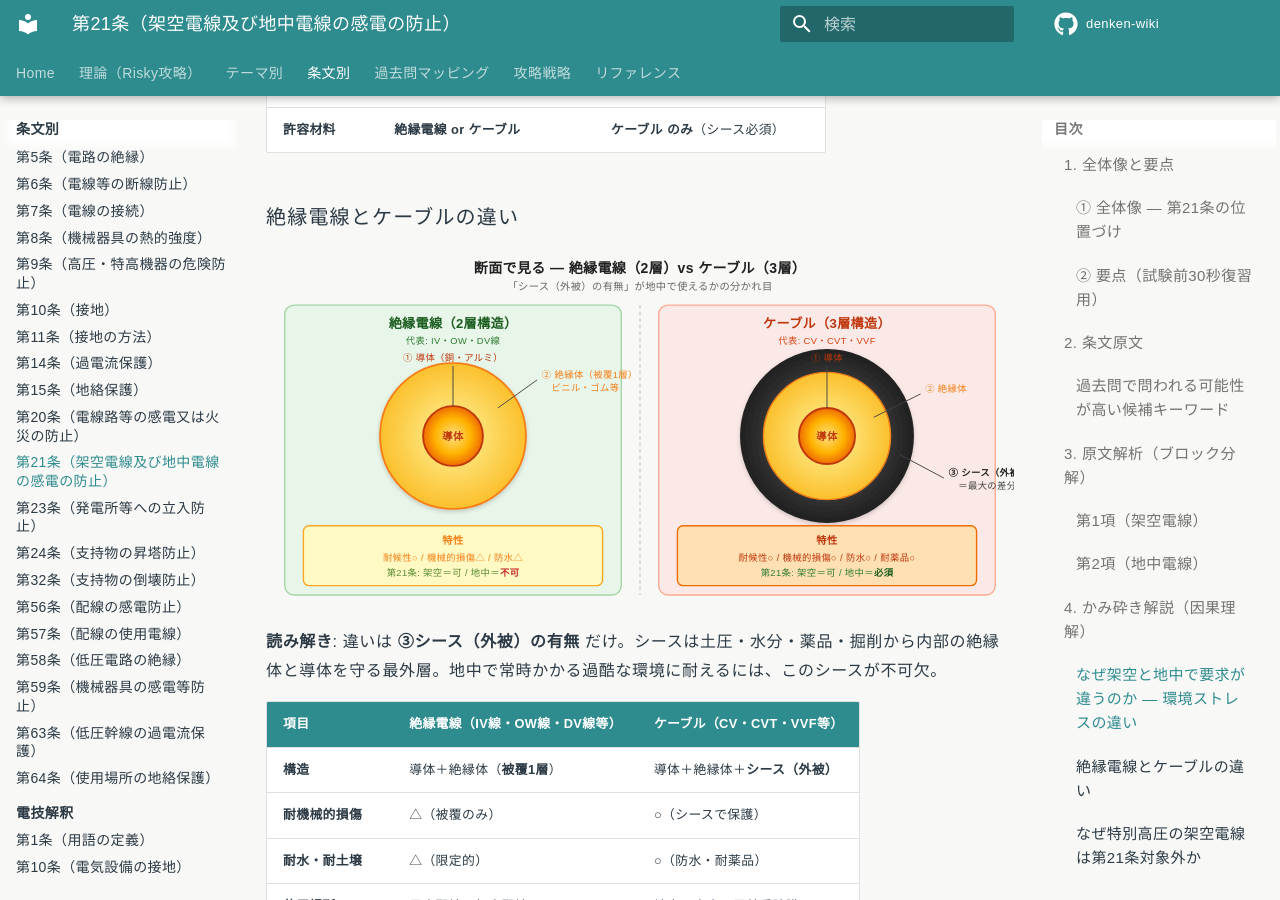
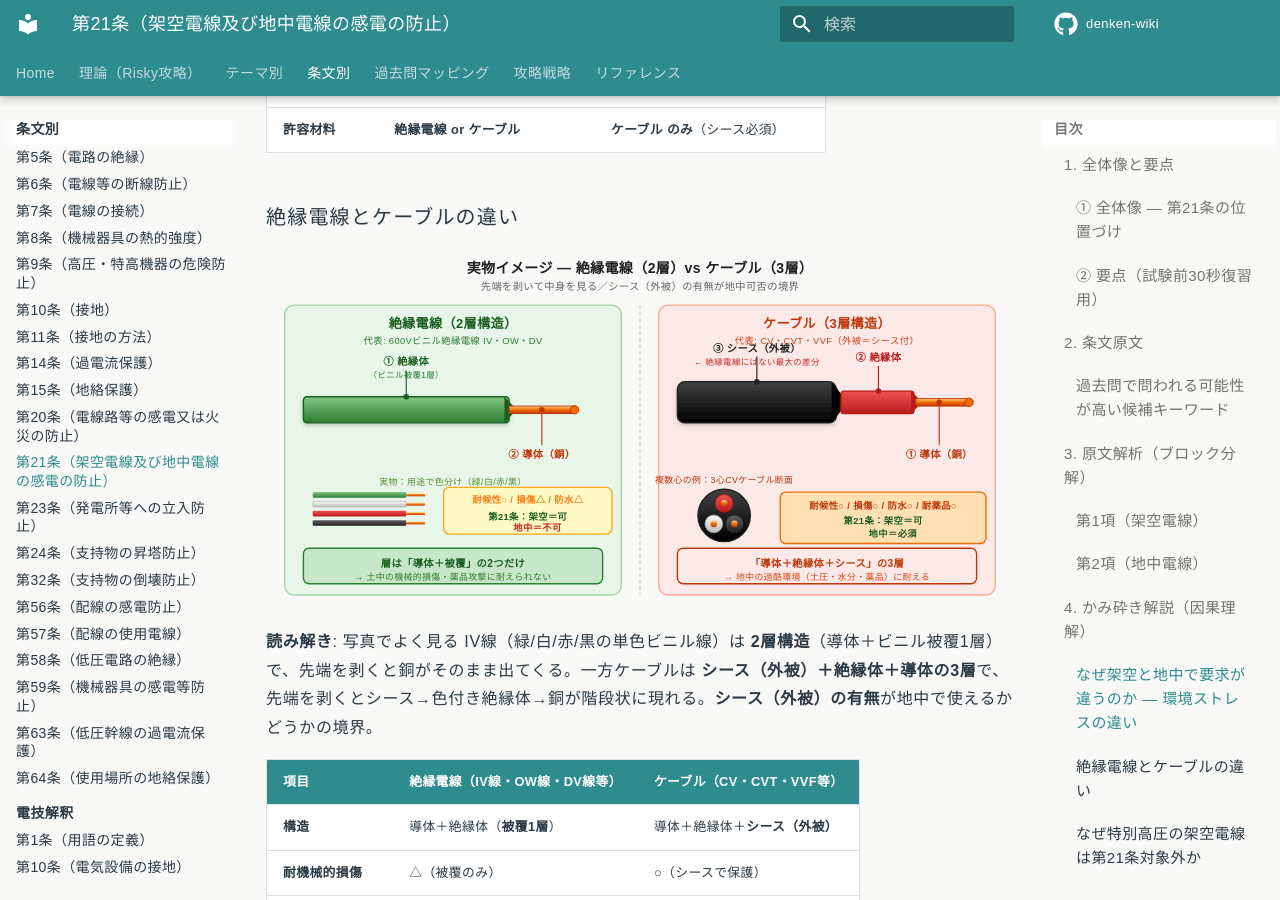
Before and after one commit to kfurufuru/denken-wiki, an MkDocs documentation site: the page built from docs/articles/kijun/21.md, in a window 1280 px wide and 900 px high, scrolled down 5472 px. Built offline with MkDocs 1.6.1 and Material for MkDocs 9.7.7, drawn with Linux system fonts in a browser that asks for light colours; comment, search, counter and statistics services are not loaded.

Commit message:
fix(kijun/21): 判定フローSVG重なり修正＋断面図を実物側面ビューに変更
- §5 判定フロー: 「通常パターン」(緑) と「例外パターン」(黄) のboxが重なっていた問題を修正
  - 通常: x=20-200 / 例外: x=230-410 で30px間隔を確保
  - No/Yes矢印の終端と注釈位置を再配置
  - 残骸の空rect削除

- §4 絶縁電線vsケーブル比較: 同心円の断面図 → 実物側面ビュー（先端を剥いた図）に変更
  - 写真でよく見るIV線の見た目（4色のビニル線）を再現
  - ケーブル側はシース→絶縁体→銅の階段状の剥き出しで層構造を視覚化
  - 3心CVケーブル断面の配置を縮小・banner非干渉に調整

```diff
--- a/docs/articles/kijun/21.md
+++ b/docs/articles/kijun/21.md
@@ -172,50 +172,84 @@
 
 <div><svg viewBox="0 0 800 380" xmlns="http://www.w3.org/2000/svg" width="100%" preserveAspectRatio="xMidYMid meet">
 <defs>
-<filter id="sh21x" x="-20%" y="-20%" width="140%" height="140%"><feDropShadow dx="0" dy="2" stdDeviation="2" flood-opacity="0.18"/></filter>
-<radialGradient id="cu21" cx="50%" cy="50%" r="50%"><stop offset="0%" stop-color="#ffe082"/><stop offset="60%" stop-color="#ffb300"/><stop offset="100%" stop-color="#ef6c00"/></radialGradient>
-<radialGradient id="ins21" cx="50%" cy="50%" r="50%"><stop offset="0%" stop-color="#fff59d"/><stop offset="100%" stop-color="#fbc02d"/></radialGradient>
-<radialGradient id="sheath21" cx="50%" cy="50%" r="50%"><stop offset="0%" stop-color="#616161"/><stop offset="100%" stop-color="#212121"/></radialGradient>
+<filter id="sh21r" x="-20%" y="-20%" width="140%" height="140%"><feDropShadow dx="0" dy="2" stdDeviation="2" flood-opacity="0.2"/></filter>
+<linearGradient id="cu21r" x1="0" y1="0" x2="0" y2="1"><stop offset="0%" stop-color="#ffd180"/><stop offset="50%" stop-color="#ef6c00"/><stop offset="100%" stop-color="#bf360c"/></linearGradient>
+<linearGradient id="vinG21" x1="0" y1="0" x2="0" y2="1"><stop offset="0%" stop-color="#81c784"/><stop offset="100%" stop-color="#2e7d32"/></linearGradient>
+<linearGradient id="vinW21" x1="0" y1="0" x2="0" y2="1"><stop offset="0%" stop-color="#fafafa"/><stop offset="100%" stop-color="#bdbdbd"/></linearGradient>
+<linearGradient id="vinR21" x1="0" y1="0" x2="0" y2="1"><stop offset="0%" stop-color="#ef5350"/><stop offset="100%" stop-color="#b71c1c"/></linearGradient>
+<linearGradient id="vinK21" x1="0" y1="0" x2="0" y2="1"><stop offset="0%" stop-color="#616161"/><stop offset="100%" stop-color="#212121"/></linearGradient>
+<linearGradient id="sheath21r" x1="0" y1="0" x2="0" y2="1"><stop offset="0%" stop-color="#424242"/><stop offset="100%" stop-color="#000"/></linearGradient>
 </defs>
-<text x="400" y="26" text-anchor="middle" font-size="15" font-weight="700" fill="#212121">断面で見る — 絶縁電線（2層）vs ケーブル（3層）</text>
-<text x="400" y="44" text-anchor="middle" font-size="11" fill="#666">「シース（外被）の有無」が地中で使えるかの分かれ目</text>
+<text x="400" y="26" text-anchor="middle" font-size="15" font-weight="700" fill="#212121">実物イメージ — 絶縁電線（2層）vs ケーブル（3層）</text>
+<text x="400" y="44" text-anchor="middle" font-size="11" fill="#666">先端を剥いて中身を見る／シース（外被）の有無が地中可否の境界</text>
 <line x1="400" y1="60" x2="400" y2="370" stroke="#bdbdbd" stroke-width="1" stroke-dasharray="4,3"/>
 <rect x="20" y="60" width="360" height="310" rx="10" fill="#e8f5e9" stroke="#a5d6a7" stroke-width="1.5"/>
 <text x="200" y="84" text-anchor="middle" font-size="14" font-weight="700" fill="#1b5e20">絶縁電線（2層構造）</text>
-<text x="200" y="102" text-anchor="middle" font-size="10" fill="#2e7d32">代表: IV・OW・DV線</text>
-<circle cx="200" cy="200" r="78" fill="url(#ins21)" stroke="#f57f17" stroke-width="2" filter="url(#sh21x)"/>
-<circle cx="200" cy="200" r="32" fill="url(#cu21)" stroke="#bf360c" stroke-width="2"/>
-<text x="200" y="204" text-anchor="middle" font-size="11" font-weight="700" fill="#bf360c">導体</text>
-<line x1="200" y1="168" x2="200" y2="125" stroke="#424242" stroke-width="1"/>
-<text x="200" y="120" text-anchor="middle" font-size="10" fill="#bf360c">① 導体（銅・アルミ）</text>
-<line x1="248" y1="170" x2="290" y2="140" stroke="#424242" stroke-width="1"/>
-<text x="295" y="138" font-size="10" fill="#f57f17">② 絶縁体（被覆1層）</text>
-<text x="295" y="152" font-size="10" fill="#f57f17">　ビニル・ゴム等</text>
-<rect x="40" y="296" width="320" height="64" rx="6" fill="#fff9c4" stroke="#f9a825" stroke-width="1.5"/>
-<text x="200" y="316" text-anchor="middle" font-size="11" font-weight="700" fill="#f57f17">特性</text>
-<text x="200" y="334" text-anchor="middle" font-size="10" fill="#f57f17">耐候性○ / 機械的損傷△ / 防水△</text>
-<text x="200" y="350" text-anchor="middle" font-size="10" fill="#558b2f">第21条: 架空＝可 / 地中＝<tspan font-weight="700" fill="#c62828">不可</tspan></text>
+<text x="200" y="102" text-anchor="middle" font-size="10" fill="#2e7d32">代表: 600Vビニル絶縁電線 IV・OW・DV</text>
+<rect x="40" y="158" width="220" height="28" rx="4" fill="url(#vinG21)" stroke="#1b5e20" stroke-width="1.5" filter="url(#sh21r)"/>
+<polygon points="255,158 268,172 255,186" fill="#1b5e20"/>
+<rect x="260" y="168" width="68" height="8" fill="url(#cu21r)" stroke="#bf360c" stroke-width="1"/>
+<circle cx="330" cy="172" r="4.5" fill="#ef6c00" stroke="#bf360c" stroke-width="1"/>
+<line x1="150" y1="158" x2="150" y2="130" stroke="#1b5e20" stroke-width="1.2"/>
+<circle cx="150" cy="158" r="3" fill="#1b5e20"/>
+<text x="150" y="124" text-anchor="middle" font-size="11" font-weight="700" fill="#1b5e20">① 絶縁体</text>
+<text x="150" y="138" text-anchor="middle" font-size="9" fill="#2e7d32">（ビニル被覆1層）</text>
+<line x1="295" y1="172" x2="295" y2="210" stroke="#bf360c" stroke-width="1.2"/>
+<circle cx="295" cy="172" r="3" fill="#bf360c"/>
+<text x="295" y="223" text-anchor="middle" font-size="11" font-weight="700" fill="#bf360c">② 導体（銅）</text>
+<text x="200" y="252" text-anchor="middle" font-size="9.5" fill="#558b2f">実物：用途で色分け（緑/白/赤/黒）</text>
+<rect x="50" y="260" width="100" height="6" rx="1" fill="url(#vinG21)"/>
+<rect x="150" y="261.5" width="20" height="3" fill="url(#cu21r)"/>
+<rect x="50" y="270" width="100" height="6" rx="1" fill="url(#vinW21)" stroke="#9e9e9e" stroke-width="0.5"/>
+<rect x="150" y="271.5" width="20" height="3" fill="url(#cu21r)"/>
+<rect x="50" y="280" width="100" height="6" rx="1" fill="url(#vinR21)"/>
+<rect x="150" y="281.5" width="20" height="3" fill="url(#cu21r)"/>
+<rect x="50" y="290" width="100" height="6" rx="1" fill="url(#vinK21)"/>
+<rect x="150" y="291.5" width="20" height="3" fill="url(#cu21r)"/>
+<rect x="190" y="255" width="180" height="50" rx="6" fill="#fff9c4" stroke="#f9a825" stroke-width="1.5"/>
+<text x="280" y="272" text-anchor="middle" font-size="10" font-weight="700" fill="#f57f17">耐候性○ / 損傷△ / 防水△</text>
+<text x="280" y="290" text-anchor="middle" font-size="10" font-weight="600" fill="#1b5e20">第21条：架空＝可</text>
+<text x="280" y="302" text-anchor="middle" font-size="10" font-weight="700" fill="#c62828">　　地中＝不可</text>
+<rect x="40" y="320" width="320" height="38" rx="6" fill="#c8e6c9" stroke="#2e7d32" stroke-width="1.5"/>
+<text x="200" y="340" text-anchor="middle" font-size="11" font-weight="700" fill="#1b5e20">層は「導体＋被覆」の2つだけ</text>
+<text x="200" y="354" text-anchor="middle" font-size="9.5" fill="#2e7d32">→ 土中の機械的損傷・薬品攻撃に耐えられない</text>
 <rect x="420" y="60" width="360" height="310" rx="10" fill="#fbe9e7" stroke="#ffab91" stroke-width="1.5"/>
 <text x="600" y="84" text-anchor="middle" font-size="14" font-weight="700" fill="#bf360c">ケーブル（3層構造）</text>
-<text x="600" y="102" text-anchor="middle" font-size="10" fill="#d84315">代表: CV・CVT・VVF</text>
-<circle cx="600" cy="200" r="92" fill="url(#sheath21)" stroke="#212121" stroke-width="2" filter="url(#sh21x)"/>
-<circle cx="600" cy="200" r="68" fill="url(#ins21)" stroke="#f57f17" stroke-width="1.5"/>
-<circle cx="600" cy="200" r="30" fill="url(#cu21)" stroke="#bf360c" stroke-width="2"/>
-<text x="600" y="204" text-anchor="middle" font-size="11" font-weight="700" fill="#bf360c">導体</text>
-<line x1="600" y1="170" x2="600" y2="125" stroke="#424242" stroke-width="1"/>
-<text x="600" y="120" text-anchor="middle" font-size="10" fill="#bf360c">① 導体</text>
-<line x1="650" y1="180" x2="700" y2="155" stroke="#424242" stroke-width="1"/>
-<text x="705" y="153" font-size="10" fill="#f57f17">② 絶縁体</text>
-<line x1="678" y1="220" x2="725" y2="245" stroke="#424242" stroke-width="1"/>
-<text x="730" y="243" font-size="10" font-weight="700" fill="#212121">③ シース（外被）</text>
-<text x="730" y="257" font-size="10" fill="#424242">　＝最大の差分</text>
-<rect x="440" y="296" width="320" height="64" rx="6" fill="#ffe0b2" stroke="#ef6c00" stroke-width="1.5"/>
-<text x="600" y="316" text-anchor="middle" font-size="11" font-weight="700" fill="#bf360c">特性</text>
-<text x="600" y="334" text-anchor="middle" font-size="10" fill="#bf360c">耐候性○ / 機械的損傷○ / 防水○ / 耐薬品○</text>
-<text x="600" y="350" text-anchor="middle" font-size="10" fill="#2e7d32">第21条: 架空＝可 / 地中＝<tspan font-weight="700" fill="#1b5e20">必須</tspan></text>
+<text x="600" y="102" text-anchor="middle" font-size="10" fill="#d84315">代表: CV・CVT・VVF（外被＝シース付）</text>
+<rect x="440" y="142" width="170" height="44" rx="8" fill="url(#sheath21r)" stroke="#212121" stroke-width="1.5" filter="url(#sh21r)"/>
+<polygon points="605,142 622,164 605,186" fill="#000"/>
+<rect x="615" y="152" width="78" height="24" rx="3" fill="url(#vinR21)" stroke="#b71c1c" stroke-width="1.5"/>
+<polygon points="690,152 702,164 690,176" fill="#b71c1c"/>
+<rect x="695" y="160" width="55" height="8" fill="url(#cu21r)" stroke="#bf360c" stroke-width="1"/>
+<circle cx="752" cy="164" r="4.5" fill="#ef6c00" stroke="#bf360c" stroke-width="1"/>
+<line x1="525" y1="142" x2="525" y2="115" stroke="#212121" stroke-width="1.2"/>
+<circle cx="525" cy="142" r="3" fill="#212121"/>
+<text x="525" y="110" text-anchor="middle" font-size="11" font-weight="700" fill="#212121">③ シース（外被）</text>
+<text x="525" y="124" text-anchor="middle" font-size="9" fill="#c62828">← 絶縁電線にはない最大の差分</text>
+<line x1="655" y1="152" x2="655" y2="125" stroke="#b71c1c" stroke-width="1.2"/>
+<circle cx="655" cy="152" r="3" fill="#b71c1c"/>
+<text x="655" y="120" text-anchor="middle" font-size="11" font-weight="700" fill="#b71c1c">② 絶縁体</text>
+<line x1="720" y1="164" x2="720" y2="210" stroke="#bf360c" stroke-width="1.2"/>
+<circle cx="720" cy="164" r="3" fill="#bf360c"/>
+<text x="720" y="223" text-anchor="middle" font-size="11" font-weight="700" fill="#bf360c">① 導体（銅）</text>
+<text x="490" y="250" text-anchor="middle" font-size="9.5" fill="#bf360c">複数心の例：3心CVケーブル断面</text>
+<circle cx="490" cy="285" r="28" fill="url(#sheath21r)" stroke="#212121" stroke-width="1.5"/>
+<circle cx="490" cy="272" r="9.5" fill="url(#vinR21)" stroke="#b71c1c" stroke-width="0.8"/>
+<circle cx="490" cy="272" r="3.5" fill="url(#cu21r)"/>
+<circle cx="479" cy="294" r="9.5" fill="url(#vinW21)" stroke="#9e9e9e" stroke-width="0.8"/>
+<circle cx="479" cy="294" r="3.5" fill="url(#cu21r)"/>
+<circle cx="501" cy="294" r="9.5" fill="url(#vinK21)" stroke="#212121" stroke-width="0.8"/>
+<circle cx="501" cy="294" r="3.5" fill="url(#cu21r)"/>
+<rect x="550" y="260" width="220" height="55" rx="6" fill="#ffe0b2" stroke="#ef6c00" stroke-width="1.5"/>
+<text x="660" y="278" text-anchor="middle" font-size="10" font-weight="700" fill="#bf360c">耐候性○ / 損傷○ / 防水○ / 耐薬品○</text>
+<text x="660" y="294" text-anchor="middle" font-size="10" font-weight="600" fill="#1b5e20">第21条：架空＝可</text>
+<text x="660" y="308" text-anchor="middle" font-size="10" font-weight="700" fill="#1b5e20">　　地中＝必須</text>
+<rect x="440" y="320" width="320" height="38" rx="6" fill="#fbe9e7" stroke="#bf360c" stroke-width="1.5"/>
+<text x="600" y="340" text-anchor="middle" font-size="11" font-weight="700" fill="#bf360c">「導体＋絶縁体＋シース」の3層</text>
+<text x="600" y="354" text-anchor="middle" font-size="9.5" fill="#d84315">→ 地中の過酷環境（土圧・水分・薬品）に耐える</text>
 </svg></div>
 
-**読み解き**: 違いは **③シース（外被）の有無** だけ。シースは土圧・水分・薬品・掘削から内部の絶縁体と導体を守る最外層。地中で常時かかる過酷な環境に耐えるには、このシースが不可欠。
+**読み解き**: 写真でよく見る IV線（緑/白/赤/黒の単色ビニル線）は **2層構造**（導体＋ビニル被覆1層）で、先端を剥くと銅がそのまま出てくる。一方ケーブルは **シース（外被）＋絶縁体＋導体の3層**で、先端を剥くとシース→色付き絶縁体→銅が階段状に現れる。**シース（外被）の有無**が地中で使えるかどうかの境界。
 
 | 項目 | 絶縁電線（IV線・OW線・DV線等） | ケーブル（CV・CVT・VVF等） |
 |------|--------------------------|-----------------------|
@@ -274,12 +308,12 @@
 <text x="120" y="312" text-anchor="middle" font-size="11" fill="#0d47a1">該当する？</text>
 <text x="120" y="330" text-anchor="middle" font-size="9" fill="#1565c0">通常予見される使用形態で</text>
 <text x="120" y="342" text-anchor="middle" font-size="9" fill="#1565c0">感電のおそれがない</text>
-<line x1="80" y1="350" x2="60" y2="395" stroke="#0d47a1" stroke-width="2" marker-end="url(#ar21f)"/>
-<text x="50" y="376" text-anchor="middle" font-size="10" font-weight="700" fill="#0d47a1">No</text>
-<text x="50" y="388" text-anchor="middle" font-size="9" fill="#1565c0">（通常）</text>
-<line x1="160" y1="350" x2="200" y2="395" stroke="#0d47a1" stroke-width="2" marker-end="url(#ar21f)"/>
-<text x="195" y="376" text-anchor="middle" font-size="10" font-weight="700" fill="#0d47a1">Yes</text>
-<text x="195" y="388" text-anchor="middle" font-size="9" fill="#1565c0">（例外）</text>
+<line x1="80" y1="350" x2="110" y2="395" stroke="#0d47a1" stroke-width="2" marker-end="url(#ar21f)"/>
+<text x="62" y="376" text-anchor="middle" font-size="10" font-weight="700" fill="#0d47a1">No</text>
+<text x="62" y="388" text-anchor="middle" font-size="9" fill="#1565c0">（通常）</text>
+<line x1="160" y1="350" x2="320" y2="395" stroke="#0d47a1" stroke-width="2" marker-end="url(#ar21f)"/>
+<text x="250" y="372" text-anchor="middle" font-size="10" font-weight="700" fill="#0d47a1">Yes</text>
+<text x="250" y="384" text-anchor="middle" font-size="9" fill="#1565c0">（例外）</text>
 <rect x="280" y="270" width="180" height="80" rx="12" fill="url(#gOut21)" stroke="#616161" stroke-width="2" filter="url(#sh21f)"/>
 <text x="370" y="296" text-anchor="middle" font-size="13" font-weight="700" fill="#424242">第21条 対象外</text>
 <text x="370" y="318" text-anchor="middle" font-size="10" fill="#616161">特別高圧架空電線は</text>
@@ -290,17 +324,16 @@
 <line x1="560" y1="194" x2="760" y2="194" stroke="#5d4037" stroke-width="1"/>
 <text x="660" y="216" text-anchor="middle" font-size="15" font-weight="800" fill="#3e2723">ケーブル のみ</text>
 <text x="660" y="232" text-anchor="middle" font-size="9" fill="#5d4037">例外なし・電圧階級問わず</text>
-<rect x="0" y="400" width="220" height="76" rx="12" fill="url(#gOK21)" stroke="#2e7d32" stroke-width="3" filter="url(#sh21f)"/>
+<rect x="20" y="400" width="180" height="76" rx="12" fill="url(#gOK21)" stroke="#2e7d32" stroke-width="3" filter="url(#sh21f)"/>
 <text x="110" y="424" text-anchor="middle" font-size="12" font-weight="700" fill="#1b5e20">通常パターン</text>
-<line x1="20" y1="432" x2="200" y2="432" stroke="#2e7d32" stroke-width="1"/>
-<text x="110" y="452" text-anchor="middle" font-size="13" font-weight="800" fill="#1b5e20">絶縁電線 又は ケーブル</text>
+<line x1="40" y1="432" x2="180" y2="432" stroke="#2e7d32" stroke-width="1"/>
+<text x="110" y="452" text-anchor="middle" font-size="12" font-weight="800" fill="#1b5e20">絶縁電線 又は ケーブル</text>
 <text x="110" y="468" text-anchor="middle" font-size="9" fill="#2e7d32">（裸電線は不可）</text>
-<rect x="120" y="400" width="0" height="0"/>
-<rect x="140" y="400" width="200" height="76" rx="12" fill="url(#gExc21f)" stroke="#f9a825" stroke-width="2.5" filter="url(#sh21f)"/>
-<text x="240" y="424" text-anchor="middle" font-size="12" font-weight="700" fill="#f57f17">例外パターン</text>
-<line x1="160" y1="432" x2="320" y2="432" stroke="#f9a825" stroke-width="1"/>
-<text x="240" y="452" text-anchor="middle" font-size="11" font-weight="700" fill="#f57f17">裸電線 も可</text>
-<text x="240" y="468" text-anchor="middle" font-size="9" fill="#f57f17">（感電のおそれなし限定）</text>
+<rect x="230" y="400" width="180" height="76" rx="12" fill="url(#gExc21f)" stroke="#f9a825" stroke-width="2.5" filter="url(#sh21f)"/>
+<text x="320" y="424" text-anchor="middle" font-size="12" font-weight="700" fill="#f57f17">例外パターン</text>
+<line x1="250" y1="432" x2="390" y2="432" stroke="#f9a825" stroke-width="1"/>
+<text x="320" y="452" text-anchor="middle" font-size="11" font-weight="700" fill="#f57f17">裸電線 も可</text>
+<text x="320" y="468" text-anchor="middle" font-size="9" fill="#f57f17">（感電のおそれなし限定）</text>
 <rect x="120" y="496" width="640" height="20" rx="4" fill="#e3f2fd" stroke="#1565c0" stroke-width="1"/>
 <text x="440" y="510" text-anchor="middle" font-size="10" fill="#0d47a1">共通要件: いずれの場合も「使用電圧に応じた絶縁性能」を有すること</text>
 </svg></div>
```
